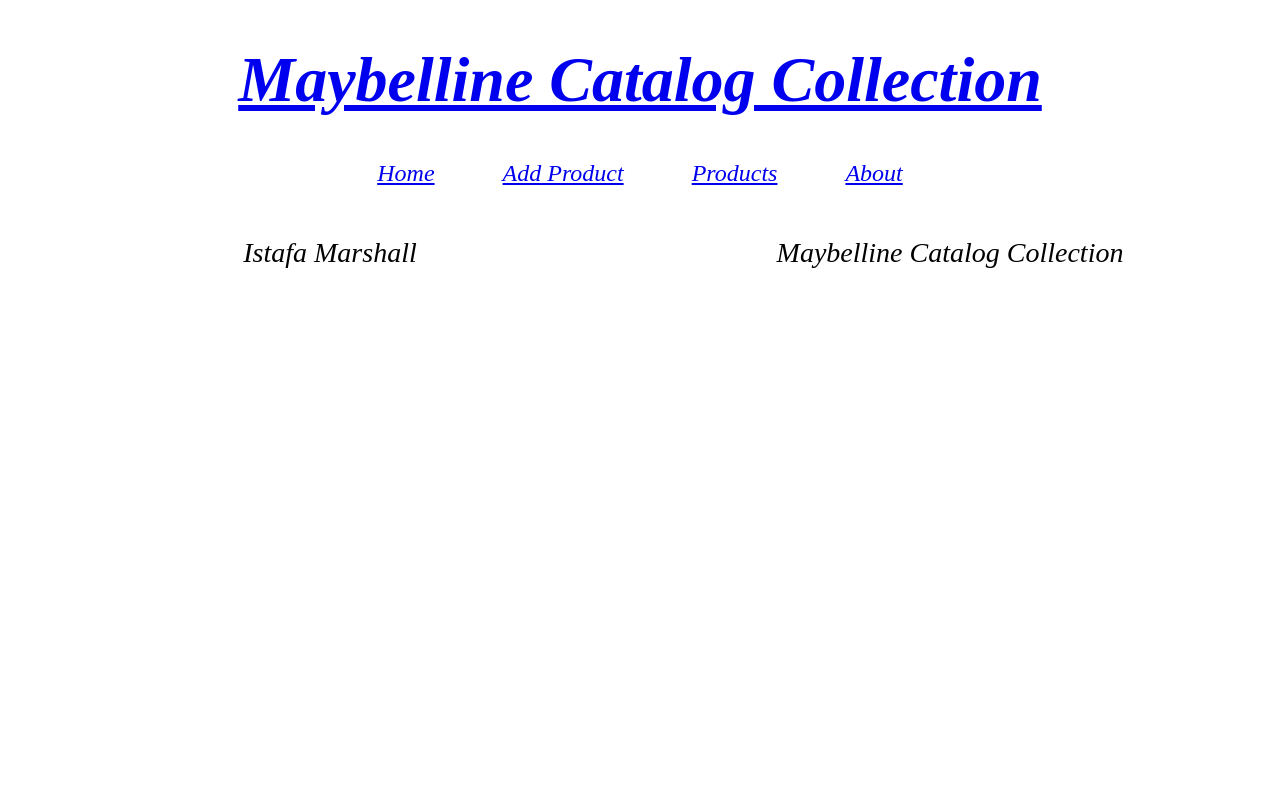
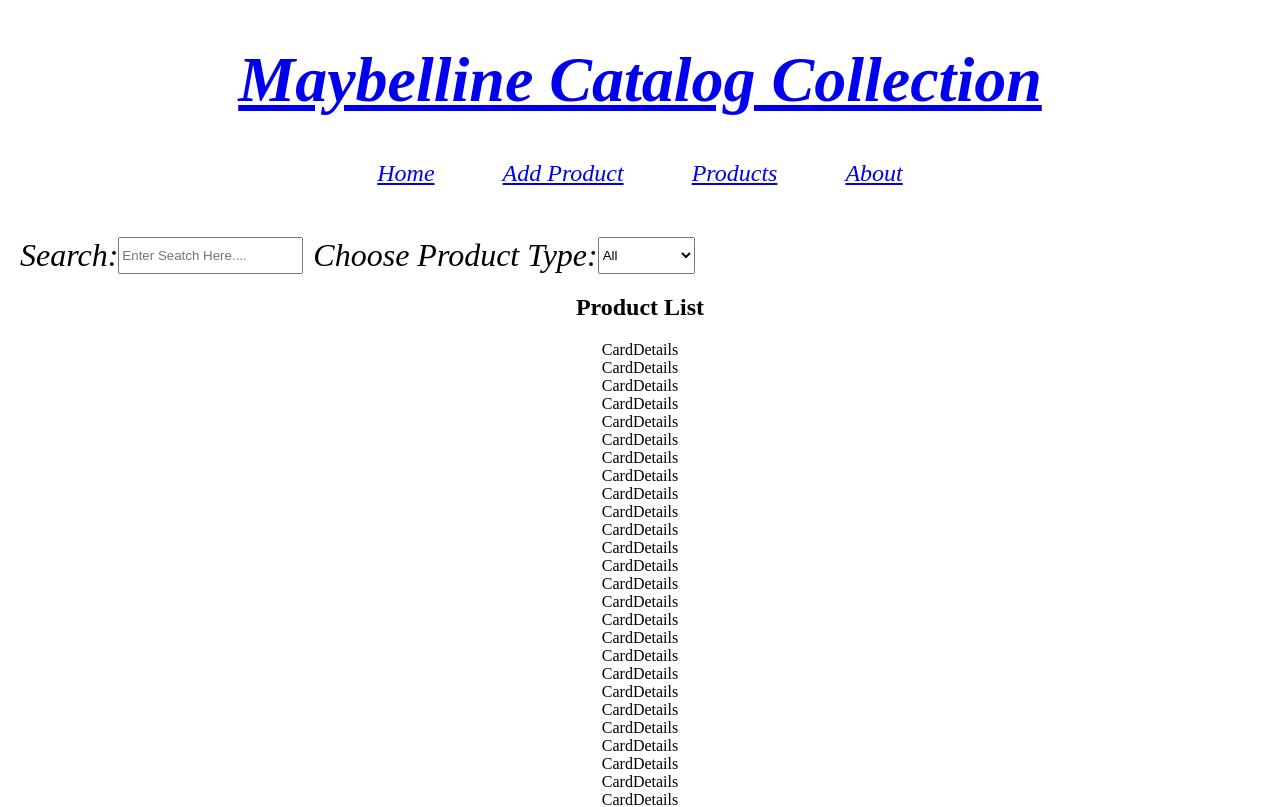
Before and after one commit to ISTAFAMARSHALL/maybelline-catalog-collection, a React (Create React App) app: page /products/11 in a window 1280 px wide. Shown: the top 807 px of the page. Built offline with nearby package versions, Linux system fonts and the light colour scheme; data requests are answered from the project's data file; the HTML template or start-up script is replaced by a standard one.

Commit message:
updated CardDetails

```diff
--- a/src/App.js
+++ b/src/App.js
@@ -8,7 +8,7 @@
 import Home from './Navigation.js/Home';
 import About from './Navigation.js/About';
 import Form from './Navigation.js/Form';
-import CardDetails from './MakeUpContainer.js/CardDetails';
+
 
 function App() {
 
@@ -29,11 +29,7 @@
                 <Form />
               </Route>
 
-              <Route path="/products/id" >
-                <CardDetails />
-              </Route>
-
-              <Route exact path="/products/" >
+              <Route path="/products/" >
                 <MakeUpComponentContainer />
               </Route>
 
--- a/src/MakeUpContainer.js/CardDetails.js
+++ b/src/MakeUpContainer.js/CardDetails.js
@@ -1,6 +1,12 @@
 import React from 'react'
+import { useParams } from 'react-router-dom'
 
-function CardDetails() {
+
+function CardDetails({}) {
+
+  const {id } = useParams();
+  console.log(id)
+
   return (
     <div>CardDetails</div>
   )
--- a/src/MakeUpContainer.js/MakeUpComponentContainer.js
+++ b/src/MakeUpContainer.js/MakeUpComponentContainer.js
@@ -1,13 +1,17 @@
 import React, { useEffect, useState } from 'react'
+import { Route, Switch, useParams } from 'react-router-dom'
 import MakeupCards from './MakeupCards'
 import Search from './Search'
 import Sort from './Sort'
+import CardDetails from './CardDetails';
 
 function MakeUpComponentContainer() {
 
   const [products, setproducts] = useState([])
   const [search, setSearch] = useState("")
   const [sort, setSort] = useState("")
+
+
 
 
   useEffect(() => {
@@ -34,8 +38,17 @@
 
   const productCards = filteredCards.map((item) => {
     return (
-      <MakeupCards key={item.id} item={item}  />
 
+      <div>
+        <Switch>
+          <Route exact path="/products/:id" >
+        <CardDetails products={products} />
+        </Route>
+        <Route>
+          <MakeupCards  key={item.id} item={item}  />
+          </Route>
+          </Switch>
+      </div>
     )})
 
   return (
--- a/src/MakeUpContainer.js/MakeupCards.js
+++ b/src/MakeUpContainer.js/MakeupCards.js
@@ -11,7 +11,7 @@
         <h4>{item.name}</h4>
         <p>{item.description}</p>
         <h3>Price: {item.price}</h3>
-        <Link to={`/products/id`} >Product Details</Link>
+        <Link to={`/products/${item.id}`} >Product Details</Link>
       </div>
   )
 }
--- a/src/Navigation.js/Navbar.js
+++ b/src/Navigation.js/Navbar.js
@@ -11,7 +11,7 @@
 
     <div id='navbar'>
 
-        <NavLink
+        <NavLink className="button"
             activeStyle={{
             fontWeight: "bolder",
             color: "pink"
@@ -21,7 +21,7 @@
             to="/"
           >Home</NavLink>
 
-        <NavLink
+        <NavLink className="button"
               activeStyle={{
               fontWeight: "bolder",
               color: "pink"
@@ -31,7 +31,7 @@
               to="/products/new"
             >Add Product</NavLink>
 
-        <NavLink
+        <NavLink className="button"
               activeStyle={{
               fontWeight: "bolder",
               color: "pink"
@@ -41,7 +41,7 @@
               to="/products"
             >Products</NavLink>
 
-          <NavLink
+          <NavLink className="button"
               activeStyle={{
               fontWeight: "bolder",
               color: "pink"
```
